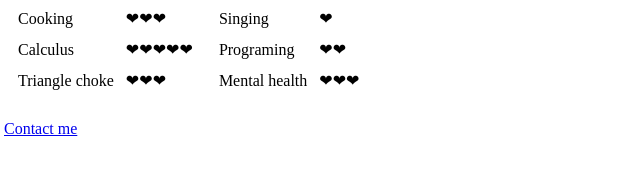
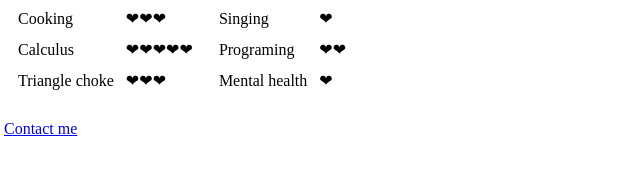
Before and after one commit to kacperolesek/thewebsite, a plain HTML site: page index.html in a window 1280 px wide. Shown: the part 576-748 px from the top of the page, 4-644 px from the left. Drawn offline with Linux system fonts and the light colour scheme.

Commit message:
Update index.html

```diff
--- a/index.html
+++ b/index.html
@@ -72,7 +72,7 @@
             </tr>
             <tr>
               <td>Mental health</td>
-              <td>❤❤❤</td>
+              <td>❤</td>
             </tr>
 
         </table>
```
